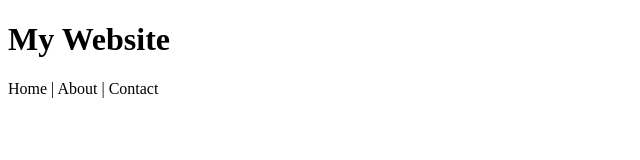
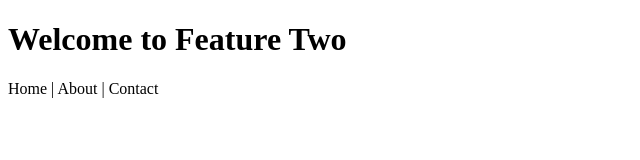
Before and after one commit to Advika1712/Git-Branch-Project, a plain HTML site: page index.html in a window 1280 px wide. Shown: the whole page, without its empty margins (0-640 px from the left). Drawn offline with Linux system fonts and the light colour scheme.

Commit message:
Updated heading in feature two

```diff
--- a/index.html
+++ b/index.html
@@ -5,7 +5,7 @@
 </head>
 <body>
     <header>
-        <h1>My Website</h1>
+        <h1>Welcome to Feature Two</h1>
         <nav>Home | About | Contact</nav>
     </header>
 </body>
```
